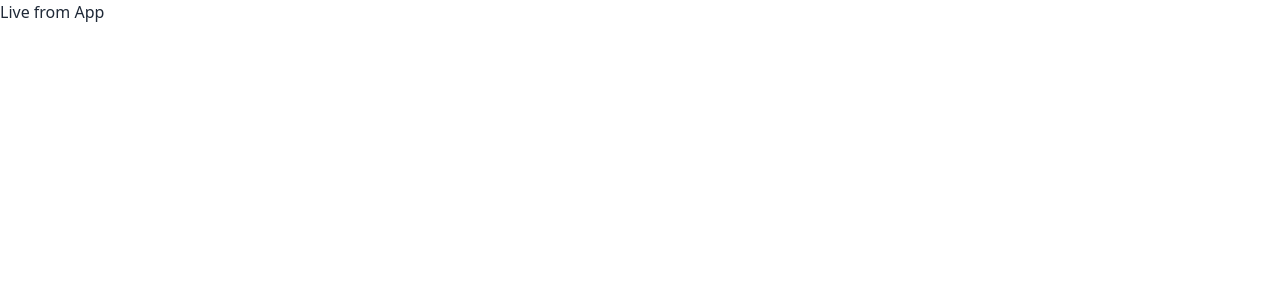
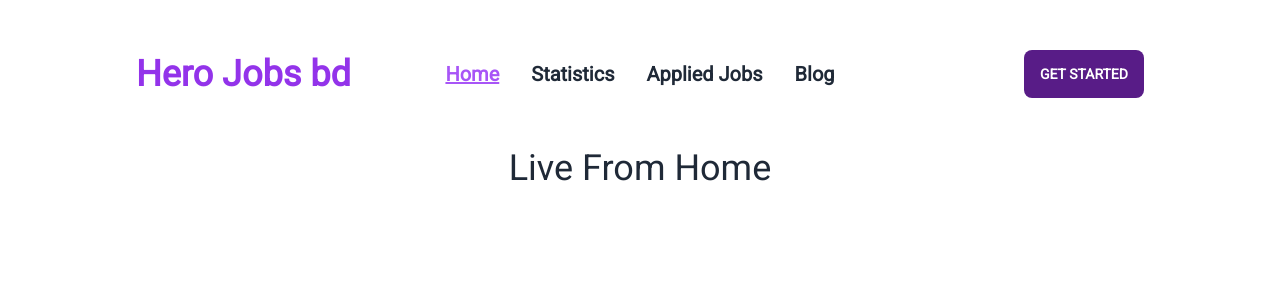
Before and after one commit to towhidulislam2023/heroJobsbd, a React (Vite) app: page / in a window 1280 px wide. Shown: the top 300 px of the page. Built offline with nearby package versions, Linux system fonts and the light colour scheme.

Commit message:
header-component-done

```diff
--- a/index.html
+++ b/index.html
@@ -2,9 +2,17 @@
 <html lang="en">
   <head>
     <meta charset="UTF-8" />
-    <link rel="icon" type="image/svg+xml" href="/vite.svg" />
+    <link rel="icon" type="image/svg+xml" href="/public/Frame.png" />
     <meta name="viewport" content="width=device-width, initial-scale=1.0" />
-    <title>Vite + React</title>
+    <title>heroJobs</title>
+    <link rel="preconnect" href="https://fonts.googleapis.com">
+    <link rel="preconnect" href="https://fonts.gstatic.com" crossorigin>
+    <link href="https://fonts.googleapis.com/css2?family=Roboto&display=swap" rel="stylesheet">
+    <style>
+      body{
+        font-family: 'Roboto', sans-serif;
+      }
+    </style>
   </head>
   <body>
     <div id="root"></div>
--- a/src/App.jsx
+++ b/src/App.jsx
@@ -1,14 +1,13 @@
-import { useState } from 'react'
-import reactLogo from './assets/react.svg'
-import viteLogo from '/vite.svg'
 import './App.css'
+import Header from './components/Header/Header'
+import { Outlet } from 'react-router-dom'
 
 function App() {
-  const [count, setCount] = useState(0)
 
   return (
     <div className="App">
-      <h1>Live from App</h1>
+      <Header></Header>
+      <Outlet></Outlet>
     </div>
   )
 }
--- /dev/null
+++ b/src/components/Header/Header.jsx
@@ -0,0 +1,31 @@
+import React from 'react';
+import { NavLink } from 'react-router-dom';
+
+const Header = () => {
+    return (
+        <div className='my-10'>
+            <div className="navbar w-[80%] mx-auto">
+                <div className="navbar-start">
+                    <h2 className="normal-case flex text-4xl font-bold text-purple-600">
+                        Hero Jobs bd</h2>
+                </div>
+                <div className="navbar-center hidden lg:flex">
+                    <ul className="menu menu-horizontal px-1 font-bold text-xl">
+                        <li><NavLink to={"/"} className={({ isActive }) => isActive ? "text-purple-500  underline" : ""}> Home</NavLink></li>
+
+                        <li><NavLink to={"/statistics"} className={({ isActive }) => isActive ? "text-purple-500 underline" : ""}> Statistics</NavLink></li>
+
+                        <li><NavLink to={"/appliedJobs"} className={({ isActive }) => isActive ? "text-purple-500 underline" : ""}> Applied Jobs</NavLink></li>
+
+                        <li><NavLink to={"/blog"} className={({ isActive }) => isActive ? "text-purple-500  underline" : ""}> Blog</NavLink></li>
+                    </ul>
+                </div>
+                <div className="navbar-end">
+                    <a className="btn bg-purple-900 border-none hover:bg-purple-700">Get started</a>
+                </div>
+            </div>
+        </div>
+    );
+};
+
+export default Header;
--- /dev/null
+++ b/src/components/Home/Home.jsx
@@ -0,0 +1,11 @@
+import React from 'react';
+
+const Home = () => {
+    return (
+        <>
+            <h1 className="text-center text-4xl">Live From Home</h1>
+        </>
+    );
+};
+
+export default Home;
```
Also changed, not shown: src/main.jsx (+7 -0 lines), public/Frame.png (added).
